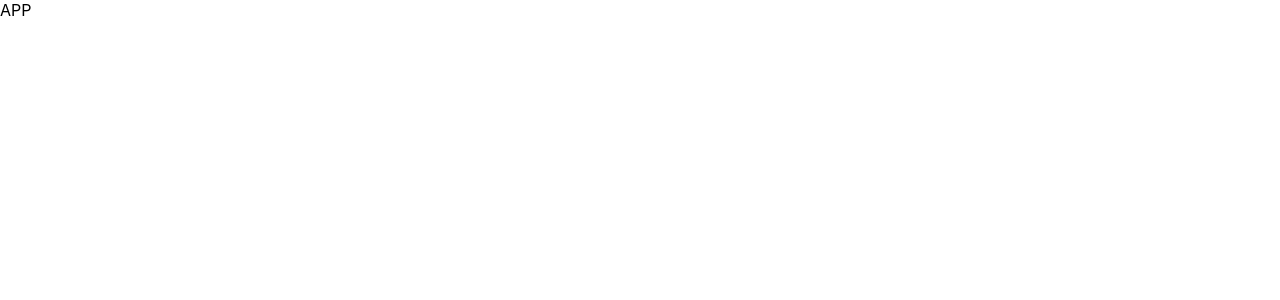
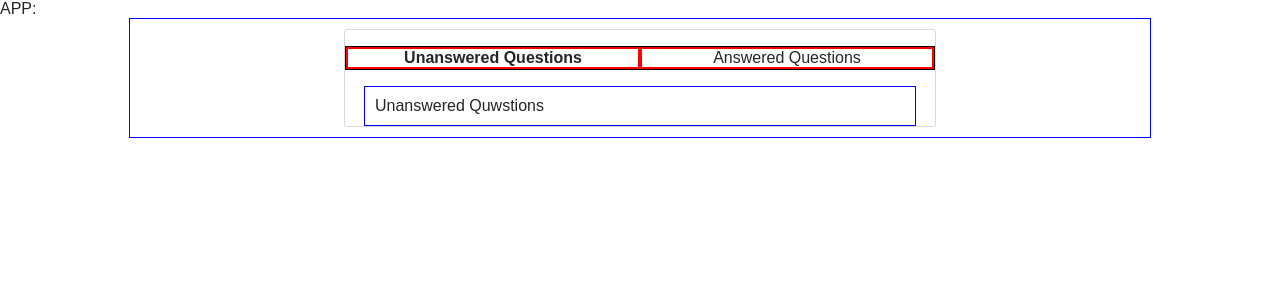
Before and after one commit to Muhammadcod/would-you-rather, a React (Create React App) app: page / in a window 1280 px wide. Shown: the top 300 px of the page. Built offline with nearby package versions, Linux system fonts and the light colour scheme.

Commit message:
feat: Implementing navigation

```diff
--- /dev/null
+++ b/src/components/Answered.js
@@ -0,0 +1,7 @@
+import React, { Component } from 'react'
+
+export default class Answered extends Component {
+    render() {
+        return <div className="container poll">Answered Questions</div>;
+    }
+}
--- a/src/components/App.js
+++ b/src/components/App.js
@@ -1,12 +1,15 @@
-import React from 'react';
-
-
-function App() {
-  return (
-    <div className="App">
-      APP
-    </div>
-  );
+import React, { Component } from "react";
+import { connect } from "react-redux";
+import Dashboard from "./Dashboard";
+class App extends Component {
+	render() {
+		return (
+			<div>
+				APP:
+				<Dashboard />
+			</div>
+		);
+	}
 }
 
-export default App;
+export default connect()(App);
--- /dev/null
+++ b/src/components/Dashboard.js
@@ -0,0 +1,37 @@
+import React, { Component } from "react";
+import { BrowserRouter as Router, Route } from "react-router-dom";
+import UnAnswered from "./UnAnswered";
+import Answered from "./Answered";
+import Nav from "./Nav";
+
+class Dashboard extends Component {
+	render() {
+		return (
+			<Router>
+				<>
+					<div className="container">
+						<div className="polls">
+							<Nav />
+							{this.props.loading === true ? null : (
+								<div>
+									<Route
+										path="/"
+										exact
+										component={UnAnswered}
+									/>
+
+									<Route
+										path="/answered"
+										component={Answered}
+									/>
+								</div>
+							)}
+						</div>
+					</div>
+				</>
+			</Router>
+		);
+	}
+}
+
+export default Dashboard;
--- /dev/null
+++ b/src/components/Nav.js
@@ -0,0 +1,21 @@
+import React from "react";
+import { NavLink } from "react-router-dom";
+
+export default function Nav() {
+	return (
+		<nav className="nav">
+			<ul>
+				<li className="border">
+					<NavLink to="/" exact activeClassName="active">
+						Unanswered Questions
+					</NavLink>
+				</li>
+				<li className="border">
+					<NavLink to="/answered" activeClassName="active">
+						Answered Questions
+					</NavLink>
+				</li>
+			</ul>
+		</nav>
+	);
+}
--- /dev/null
+++ b/src/components/UnAnswered.js
@@ -0,0 +1,7 @@
+import React, { Component } from 'react'
+
+export default class UnAnswered extends Component {
+    render() {
+        return <div className="container poll">Unanswered Quwstions</div>;
+    }
+}
--- a/src/index.css
+++ b/src/index.css
@@ -1,13 +1,111 @@
 body {
-  margin: 0;
-  font-family: -apple-system, BlinkMacSystemFont, 'Segoe UI', 'Roboto', 'Oxygen',
-    'Ubuntu', 'Cantarell', 'Fira Sans', 'Droid Sans', 'Helvetica Neue',
-    sans-serif;
-  -webkit-font-smoothing: antialiased;
-  -moz-osx-font-smoothing: grayscale;
+	margin: 0;
+	padding: 0;
+	font-family: sans-serif;
+	color: #252525;
 }
 
-code {
-  font-family: source-code-pro, Menlo, Monaco, Consolas, 'Courier New',
-    monospace;
+a {
+	text-decoration: none;
+	color: #252525;
 }
+
+.container {
+	max-width: 1000px;
+	margin: 0 auto;
+	padding: 10px;
+	border: 1px solid blue;
+}
+
+.btn {
+	text-transform: uppercase;
+	margin: 35px auto;
+	padding: 10px;
+	border: 1px solid rgba(0, 0, 0, 0.29);
+	cursor: pointer;
+	background: #fff;
+	font-size: 16px;
+	width: 250px;
+	position: relative;
+}
+
+.btn:hover {
+	border-color: rgba(0, 0, 0, 0.5);
+	text-decoration: none;
+}
+
+.btn:focus {
+	outline: 0;
+	font-weight: 700;
+	border-width: 2px;
+}
+
+.center {
+	text-align: center;
+}
+
+.active {
+	font-weight: bold;
+}
+
+.nav ul {
+	display: flex;
+	flex-direction: row;
+	justify-content: center;
+    text-decoration: none;
+    border: 1px solid black;
+}
+
+.nav li:first-child {
+    padding-left: 0;
+    border: 1px solid red;
+    /* width: 100%; */
+}
+.nav li {
+    padding-left: 0;
+    border: 1px solid red;
+    width: 50%;
+
+}
+.nav li a {
+    border:1px solid red;
+    display: block;
+    text-align: center;
+}
+
+ul {
+	padding-left: 0;
+}
+
+li {
+	list-style-type: none;
+    /* padding: 10px; */
+
+	text-decoration: none;
+}
+
+.avatar {
+	height: 50px;
+	border-radius: 25px;
+	margin: 10px;
+}
+
+.polls {
+	width: 100%;
+	max-width: 590px;
+	/* padding: 10px; */
+	/* display: flex; */
+	margin: 0 auto;
+	border: 1px solid #dad7d7;
+	border-radius: 3px;
+	/* cursor: pointer; */
+}
+/* .border {
+    border:1px solid red;
+
+    text-align: center;
+} */
+.poll {
+    width: 100%;
+	max-width: 530px;
+}
--- a/src/index.js
+++ b/src/index.js
@@ -2,10 +2,18 @@ import React from "react";
 import ReactDOM from "react-dom";
 import "./index.css";
 import App from "./components/App";
+import reducer from "./reducers";
+import middleware from "./middleware";
+import { createStore } from "redux";
+import { Provider } from "react-redux";
+
+const store = createStore(reducer, middleware);
 
 ReactDOM.render(
 	<React.StrictMode>
-		<App />
+		<Provider store={store}>
+			<App />
+		</Provider>
 	</React.StrictMode>,
 	document.getElementById("root")
 );
--- a/src/middleware/index.js
+++ b/src/middleware/index.js
@@ -0,0 +1,5 @@
+import logger from "./logger.js";
+import thunk from "redux-thunk";
+import { applyMiddleware } from "redux";
+
+export default applyMiddleware(thunk, logger);
--- a/src/middleware/logger.js
+++ b/src/middleware/logger.js
@@ -0,0 +1,10 @@
+const logger = (store) => (next) => (action) => {
+	console.group(action.type);
+	console.log("the action:", action);
+	const returnValue = next(action);
+	console.log("This is the new state", store.getState());
+	console.groupEnd();
+	return returnValue;
+};
+
+export default logger;
--- a/src/reducers/authedUser.js
+++ b/src/reducers/authedUser.js
@@ -1,8 +1,8 @@
-import { SET_AUTHED_USER } from "../actions/authedUser";
+import { SET_AUTHED_USERS } from "../actions/authedUser";
 
-export default function authedUser(state = null, action) {
+export default function setAuthedUser(state = null, action) {
 	switch (action.type) {
-		case SET_AUTHED_USER:
+		case SET_AUTHED_USERS:
 			return action.id;
 		default:
 			return state;
```
